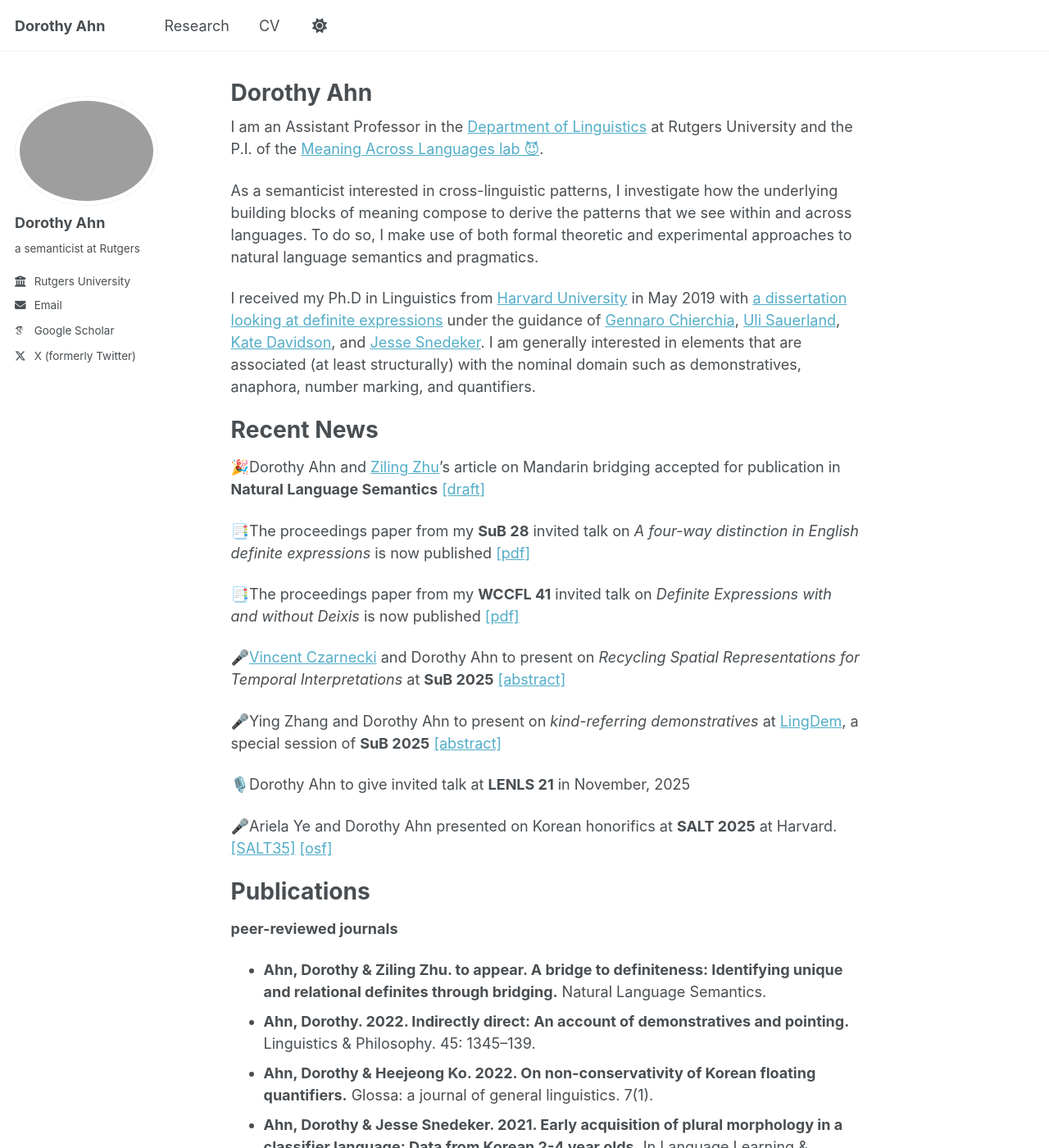
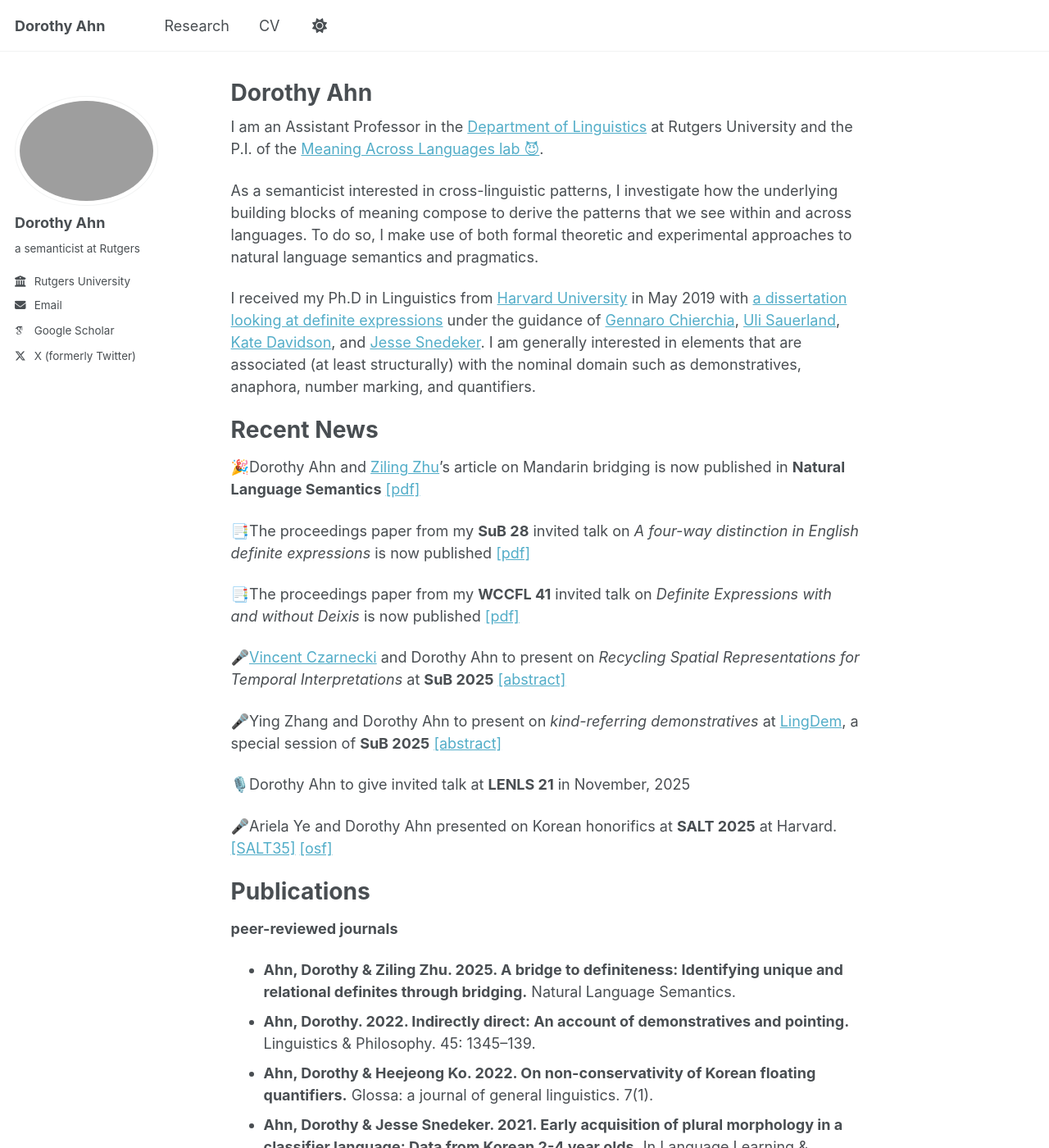
Before and after one commit to doroahn/doroahn.github.io, a Jekyll site: the page built from _pages/about.md, in a window 1280 px wide and 1400 px high. Shown: the whole window at 82% size. Built offline with Jekyll 4.4.1, drawn with Linux system fonts in a browser that asks for light colours; some web fonts are replaced.

Commit message:
Update about.md

```diff
--- a/_pages/about.md
+++ b/_pages/about.md
@@ -16,7 +16,7 @@ I received my Ph.D in Linguistics from <a href="https://linguistics.fas.harvard.
 Recent News
 ======
 
-🎉Dorothy Ahn and <a href="https://sites.google.com/view/zhuziling/">Ziling Zhu</a>'s article on Mandarin bridging accepted for publication in **Natural Language Semantics** <a href="https://ling.auf.net/lingbuzz/009162">[draft]</a>
+🎉Dorothy Ahn and <a href="https://sites.google.com/view/zhuziling/">Ziling Zhu</a>'s article on Mandarin bridging is now published in **Natural Language Semantics** <a href="https://link.springer.com/article/10.1007/s11050-025-09237-8">[pdf]</a>
 
 📑The proceedings paper from my **SuB 28** invited talk on _A four-way distinction in English definite expressions_ is now published <a href="https://ojs.ub.uni-konstanz.de/sub/index.php/sub/article/view/1104">[pdf]</a>
 
@@ -35,7 +35,7 @@ Publications
 ======
 
 **peer-reviewed journals**
-- **Ahn, Dorothy & Ziling Zhu. to appear. A bridge to definiteness: Identifying unique and relational definites through bridging.** Natural Language Semantics.
+- **Ahn, Dorothy & Ziling Zhu. 2025. A bridge to definiteness: Identifying unique and relational definites through bridging.** Natural Language Semantics.
 - **Ahn, Dorothy. 2022. Indirectly direct: An account of demonstratives and pointing.** Linguistics & Philosophy. 45: 1345–139.
 - **Ahn, Dorothy & Heejeong Ko. 2022. On non-conservativity of Korean floating quantifiers.** Glossa: a journal of general linguistics. 7(1).
 - **Ahn, Dorothy & Jesse Snedeker. 2021. Early acquisition of plural morphology in a classifier language: Data from Korean 2-4 year olds.** In Language Learning & Development.
```
